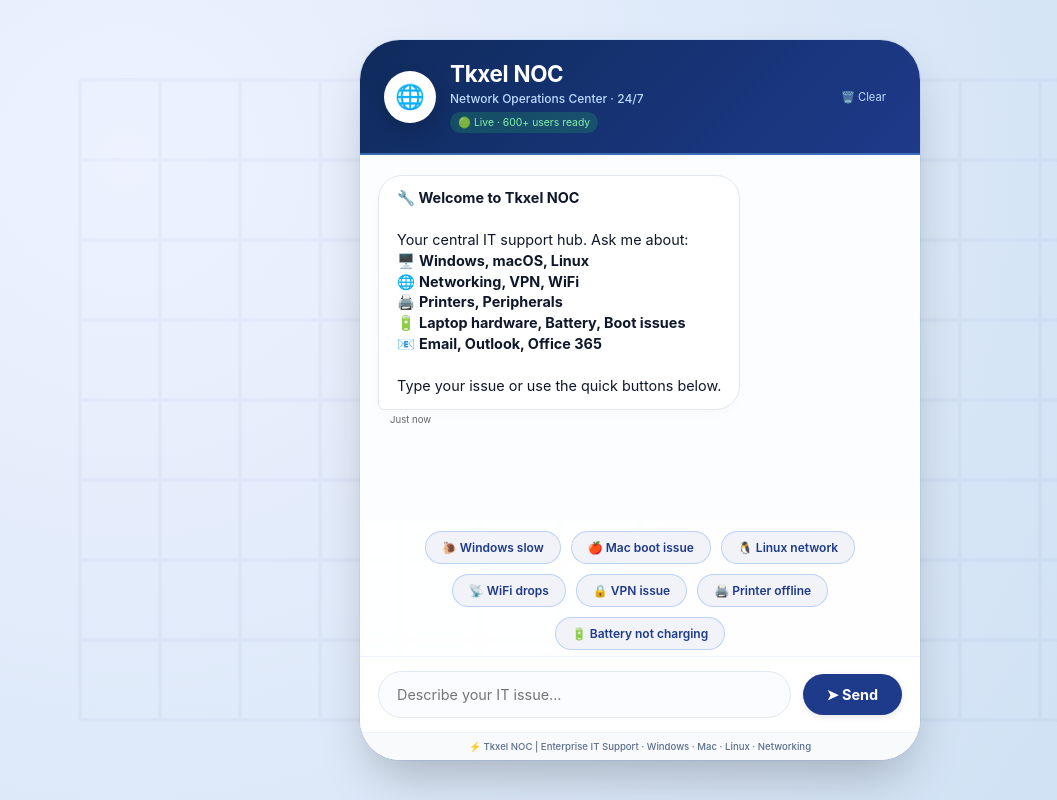
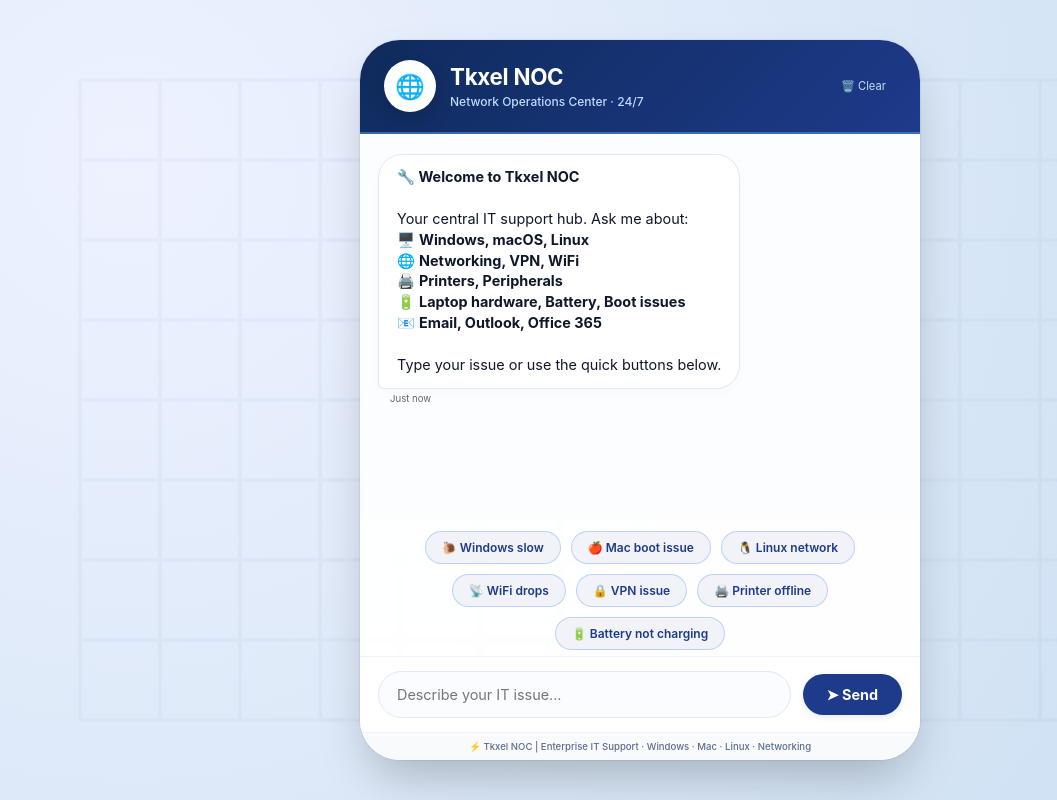
Before and after one commit to hammadmushtaq5221/tkxel-bot, a plain HTML site: page index.html in a window 1280 px wide. Shown: the whole page, without its empty margins (0-1057 px from the left). Drawn offline with Linux system fonts and the light colour scheme.

Commit message:
Update index.html

```diff
--- a/index.html
+++ b/index.html
@@ -92,15 +92,7 @@
             font-weight: 500;
         }
 
-        .status-badge {
-            background: rgba(34, 197, 94, 0.2);
-            padding: 4px 8px;
-            border-radius: 40px;
-            font-size: 0.65rem;
-            color: #86efac;
-            display: inline-block;
-            margin-top: 6px;
-        }
+        /* Removed status-badge styles since badge is gone */
 
         .chat-messages {
             flex: 1;
@@ -336,7 +328,6 @@
         <div class="header-text">
             <h2>Tkxel NOC</h2>
             <p>Network Operations Center · 24/7</p>
-            <div class="status-badge">🟢 Live · 600+ users ready</div>
         </div>
         <button class="clear-btn" id="clearChatBtn" title="Clear chat history">🗑️ Clear</button>
     </div>
@@ -468,7 +459,7 @@
     }
 
     // -------------------------------
-    // UI Logic (same as before)
+    // UI Logic
     // -------------------------------
     const messagesDiv = document.getElementById('chatMessages');
     const userInput = document.getElementById('userInput');
```
